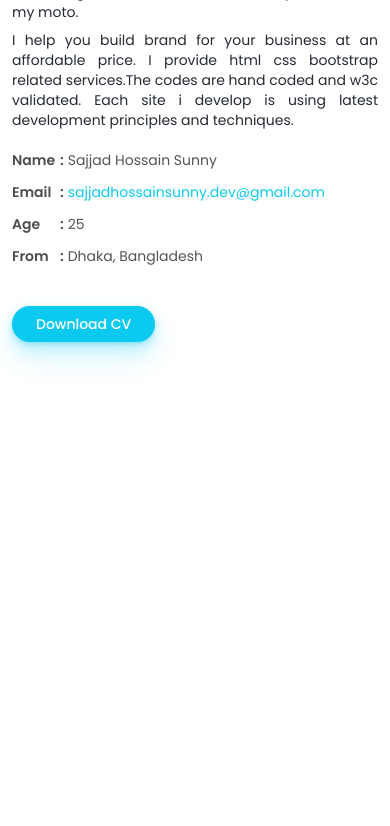
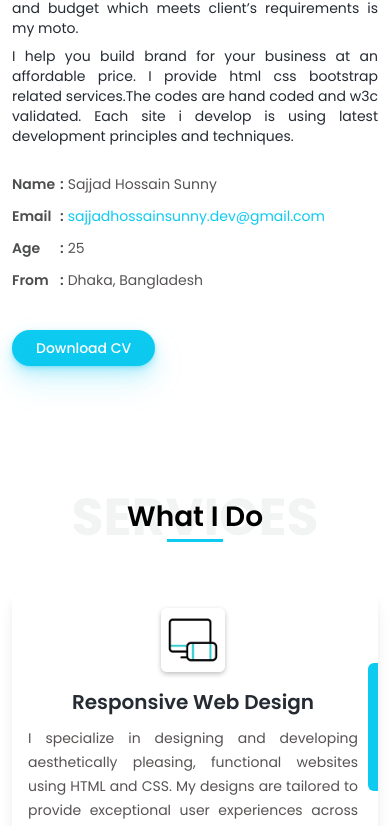
Before and after one commit to sajjad-hossain-sunny/my-portfolio-next, a Next.js app: page / in a window 390 px wide. Shown: the part 1156-1982 px from the top of the page. Before the commit the page ends 1538 px from the top, so only its background shows below. Built offline with nearby package versions, Linux system fonts and the light colour scheme.

Commit message:
responsive for services

```diff
--- a/src/app/(public)/(pages)/(home)/components/AboutMe/AboutMe.tsx
+++ b/src/app/(public)/(pages)/(home)/components/AboutMe/AboutMe.tsx
@@ -7,7 +7,7 @@ interface IProps { }
 
 const AboutMe: FC<IProps> = () => {
   return (
-    <section className='py-10 md:py-70'>
+    <section className='py-14 md:py-70'>
       <CompTitle title={AboutMe_Contents.title} sub_title={AboutMe_Contents.sub_title} />
 
       <Container>
@@ -18,7 +18,7 @@ const AboutMe: FC<IProps> = () => {
             <p className="text-sm leading-5 md:leading-6 text-secondary-600 text-justify">{AboutMe_Contents.description2}</p>
           </div>
           <div className="col-span-3 md:col-span-1">
-            <ul className="mb-10">
+            <ul className="mb-10 mt-2">
               <li className="mb-3 md:mb-5 font-semibold text-sm capitalize text-secondary-300 flex items-center">
                 <span className="w-12">name</span>
                 <span className="mr-1">:</span>
--- a/src/app/(public)/(pages)/(home)/components/HomeWrapper/HomeWrapper.tsx
+++ b/src/app/(public)/(pages)/(home)/components/HomeWrapper/HomeWrapper.tsx
@@ -6,7 +6,7 @@ const HomeWrapper: FC = () => {
     <>
       <Banner />
       <AboutMe />
-      {/* <Services /> */}
+      <Services />
       {/* <Summary /> */}
     </>
   )
--- a/src/app/(public)/(pages)/(home)/components/Services/Services.tsx
+++ b/src/app/(public)/(pages)/(home)/components/Services/Services.tsx
@@ -7,10 +7,10 @@ type Props = {}
 const Services: FC<Props> = () => {
   return (
     <>
-      <section className="py-70">
+      <section className="py-14 md:py-70">
         <CompTitle title={Services_Contents.title} sub_title={Services_Contents.sub_title} />
         <Container>
-          <div className="grid grid-cols-2 gap-x-5 gap-y-50">
+          <div className="grid grid-cols-2 gap-x-5 gap-y-5 md:gap-y-50">
             {Services_Contents.serviceCards.map(({ id, serviceName, serviceDetailes, serviceIcon }) => (
               <ServicesCard key={id} serviceIcon={serviceIcon} serviceName={serviceName} serviceDetailes={serviceDetailes} />
             ))}
--- a/src/app/(public)/(pages)/(home)/components/Summary/Summary.tsx
+++ b/src/app/(public)/(pages)/(home)/components/Summary/Summary.tsx
@@ -7,7 +7,7 @@ type Props = {}
 
 const Summary: FC<Props> = () => {
   return (
-    <section className='py-70'>
+    <section className='py-10 md:py-70'>
       <CompTitle title={Summary_Contents.title} sub_title={Summary_Contents.sub_title} />
       <Container >
         <div className="grid grid-cols-2 gap-x-8 gap-y-10">
--- a/src/app/core/CompTitle/CompTitle.tsx
+++ b/src/app/core/CompTitle/CompTitle.tsx
@@ -9,7 +9,7 @@ const CompTitle: FC<IProps> = ({ title, sub_title }) => {
   return (
     <>
       <div className="relative mb-8 md:mb-12">
-          <h3 className="text-52 md:text-9xl md:text-130 font-bold text-secondary-100 text-center uppercase select-none">{title}</h3>
+          <h3 className="text-52 landscape:text-7xl landscape:md:text-8xl md:text-8xl lg:text-130 font-bold text-secondary-100 text-center uppercase select-none">{title}</h3>
           <div className="absolute top-1/2 left-1/2 -translate-x-1/2 -translate-y-2/4 w-full">
             <h4 className="font-semibold text-28 md:text-4xl text-center capitalize select-none relative after:content-[''] after:absolute after:w-14 md:after:w-20 after:h-3px after:bg-primary after:left-1/2 after:bottom-0 after:-translate-x-1/2 after:translate-y-1">{sub_title}</h4>
           </div>
--- a/src/app/core/ServicesCard/ServicesCard.tsx
+++ b/src/app/core/ServicesCard/ServicesCard.tsx
@@ -9,14 +9,14 @@ type Props = {
 
 const ServicesCard: FC<Props> = ({ serviceIcon, serviceName, serviceDetailes }) => {
   return (
-    <div className="col-span-1 group rounded-xl shadow-lg py-5 px-4 overflow-hidden cursor-pointer relative before:absolute before:top-1/2 before:right-0 before:-translate-y-1/2 before:bg-primary before:w-3 before:h-20 before:rounded-s-lg before:duration-500 hover:before:w-full hover:before:h-full hover:shadow-xl">
-      <div className="relative z-20 flex items-start gap-4">
+    <div className="col-span-2 landscape:col-span-1 md:col-span-1 group rounded-xl shadow-lg py-5 pl-4 pr-5 md:pr-4 overflow-hidden cursor-pointer relative before:absolute before:top-1/2 before:right-0 before:-translate-y-1/2 before:bg-primary before:w-2.5 lg:before:w-3 before:h-32 lg:before:h-20 before:rounded-s-md lg:before:rounded-s-lg before:duration-500 hover:before:w-full hover:before:h-full hover:shadow-xl">
+      <div className="relative z-20 flex items-center lg:items-start flex-col lg:flex-row gap-4">
         <div className="w-16 h-16 rounded-md overflow-hidden shadow-serviceShadow">
           <Image src={serviceIcon} alt="serviceIcon" width={100} height={100} />
         </div>
-        <div className="w-[385px]">
-          <h3 className="text-secondary-600 font-semibold text-xl capitalize duration-500 group-hover:text-white group-hover:drop-shadow-xl">{serviceName}</h3>
-          <p className="mt-2.5 text-secondary-200 leading-6 text-sm justify duration-500 group-hover:text-white">{serviceDetailes}</p>
+        <div className="landscape:lg:w-[300px] landscape:xl:w-[385px] lg:w-[385px]">
+          <h3 className="text-secondary-600 font-semibold text-xl capitalize duration-500 group-hover:text-white group-hover:drop-shadow-xl text-center lg:text-left">{serviceName}</h3>
+          <p className="mt-2.5 text-secondary-200 leading-6 text-sm justify duration-500 group-hover:text-white text-justify">{serviceDetailes}</p>
         </div>
       </div>
     </div>
```
